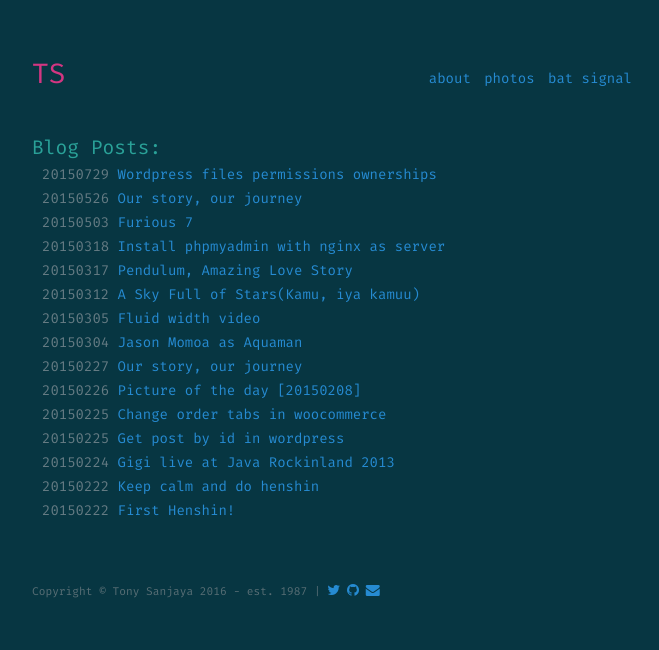
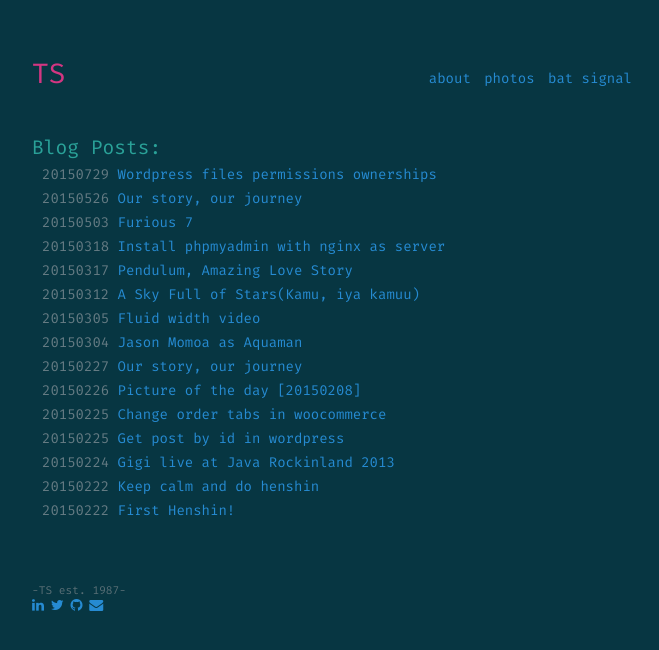
Before and after one commit to sanjayatony/sanjayatony.github.io, a Jekyll site: the page built from index.html, in a window 1280 px wide. Shown: the top 650 px of the page, without its empty margins (308-967 px from the left). Built offline with Jekyll 4.4.1, drawn with Linux system fonts in a browser that asks for light colours; nearby versions of some CDN libraries.

Commit message:
modify footer

```diff
--- a/_includes/footer.html
+++ b/_includes/footer.html
@@ -1,6 +1,9 @@
 <footer id="site-footer">
-    Copyright &copy; Tony Sanjaya 2016 - est. 1987 |
+    -TS est. 1987-
+    <div class="sosmed">
+    <a href="https://id.linkedin.com/in/tony-sanjaya-11836042"><i class="fa fa-linkedin" aria-hidden="true"></i></a>
     <a href="https://twitter.com/sanjayatony"><i class="fa fa-twitter" aria-hidden="true"></i></a>
     <a href="https://github.com/sanjayatony"><i class="fa fa-github" aria-hidden="true"></i></a>
     <a href="mailto:tony@sanjaya.info"><i class="fa fa-envelope" aria-hidden="true"></i></a>
+    </div>
 </footer>
```
